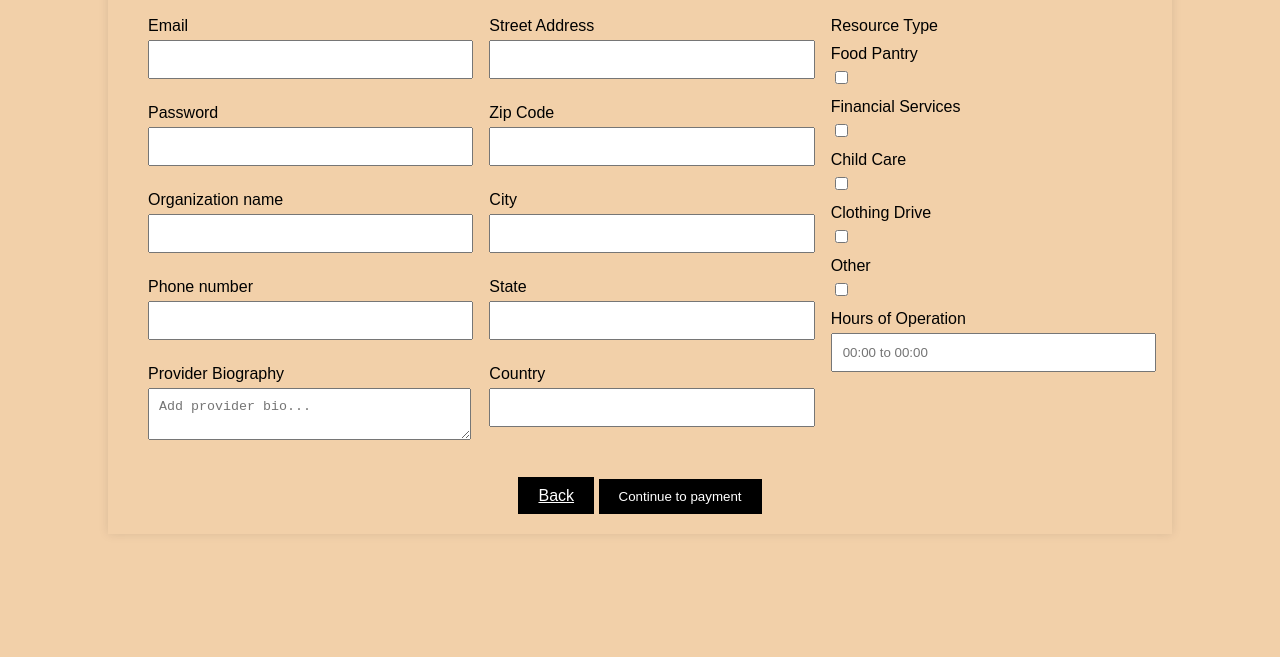
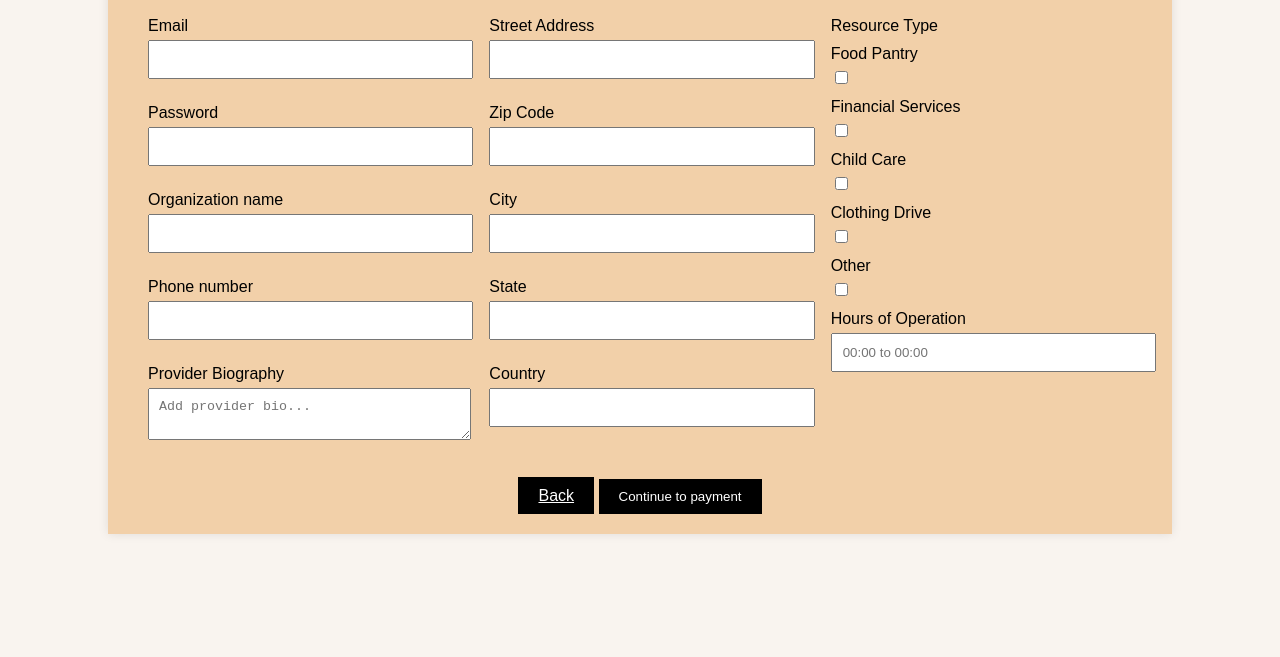
Before and after one commit to vgewku/resourceLink, a plain HTML site: page provider_account.html in a window 1280 px wide. Shown: the part 143-800 px from the top of the page. Drawn offline with Linux system fonts and the light colour scheme.

Commit message:
Update provider.css

```diff
--- a/css/provider.css
+++ b/css/provider.css
@@ -1,6 +1,6 @@
 body {
     font-family: Arial, sans-serif;
-    background-color: #F2D0A9;
+    background-color: #f9f4ef;
     margin: 0;
     padding: 0;
 }
```
